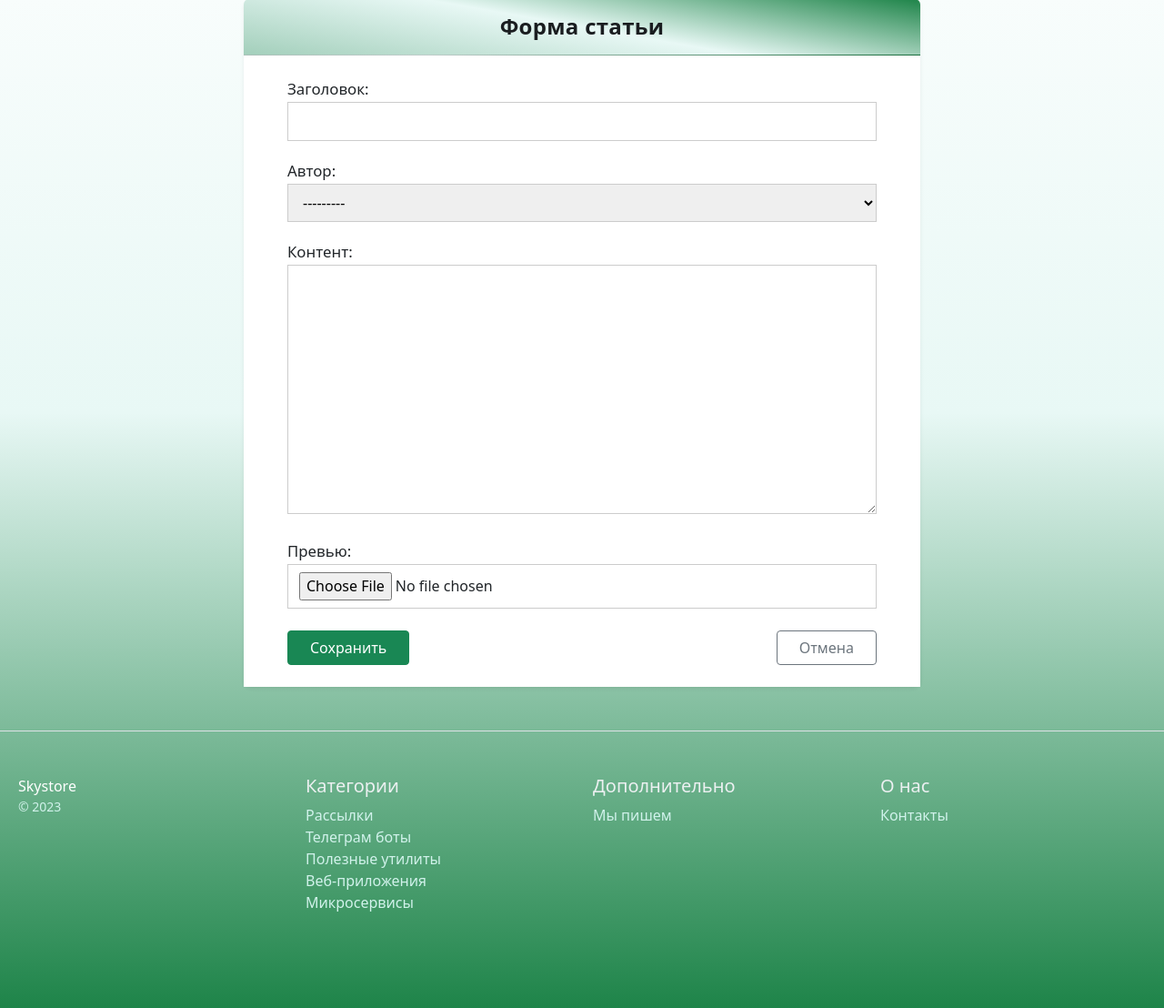
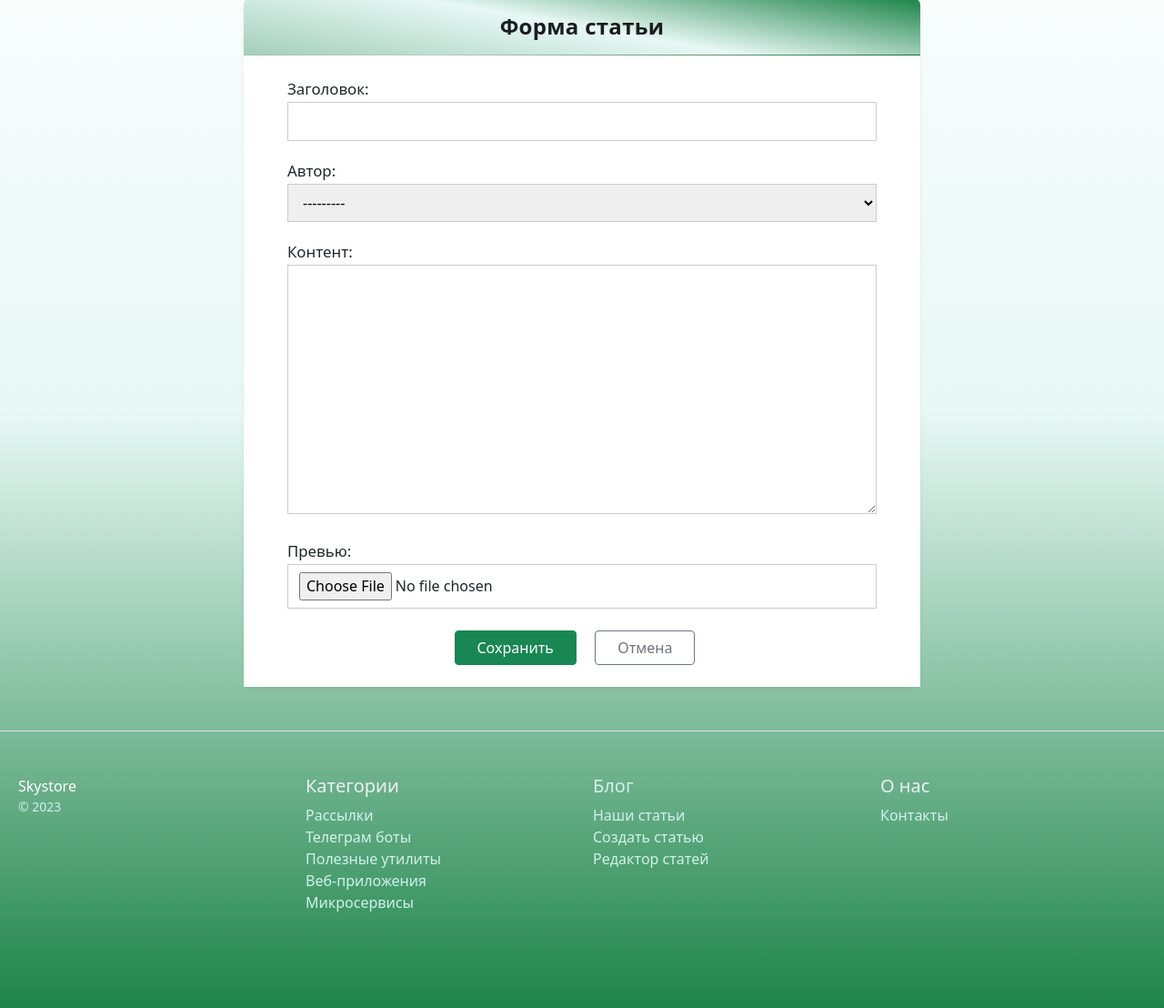
Before and after one commit to simbarilion/Ecommerce_app, a Django app: page /blog/blogposts_editor/create/ in a window 1280 px wide. Shown: the part 201-1309 px from the top of the page at 91% size. Run offline with Django 5.2, Linux system fonts and the light colour scheme; data comes from the database, SQL or seed files in the repository; parts of the project's set-up code (start-up, migrations or seed data) failed here and were passed over; some libraries are stand-ins or nearby versions.

Commit message:
modified footer

```diff
--- a/blog/templates/blog/blogpost_form.html
+++ b/blog/templates/blog/blogpost_form.html
@@ -19,12 +19,14 @@
                         </div>
 
                         <div class="d-flex justify-content-between align-items-center mt-4 gap-3">
-                            <button type="submit" class="btn btn-success px-4">
-                                Сохранить
-                            </button>
-                            <a href="{% url 'blog:blogpost_list' %}" class="btn btn-outline-secondary px-4">
-                                Отмена
-                            </a>
+                            <div class="flex-grow-1 text-center">
+                                <button type="submit" class="btn btn-success px-4">
+                                    Сохранить
+                                </button>
+                                <a href="{% url 'blog:blogpost_list' %}" class="btn btn-outline-secondary px-4 mx-3">
+                                    Отмена
+                                </a>
+                            </div>
                         </div>
                     </form>
                 </div>
--- a/blog/templates/blog/blogpost_list_detail.html
+++ b/blog/templates/blog/blogpost_list_detail.html
@@ -5,10 +5,7 @@
 
 {% block content %}
     <section class="container mx-auto p-6">
-
-        <div class="header">
-            <h1>Редактор статей</h1>
-        </div>
+        {% include "blog/includes/blogpost_editor_header.html" %}
 
         <h2>{{ post.title }}</h2>
         <p class="mt-4">Автор: {{ post.author.first_name }} {{ post.author.last_name }}</p>
--- a/templates/includes/footer.html
+++ b/templates/includes/footer.html
@@ -15,9 +15,11 @@
             </ul>
         </div>
         <div class="col-6 col-md">
-            <h5>Дополнительно</h5>
+            <h5><a class="text-muted" href="{% url 'blog:blog_main' %}">Блог</a></h5>
             <ul class="list-unstyled text-small">
-                <li><a class="text-muted" href="#">Мы пишем</a></li>
+                <li><a class="text-muted" href="{% url 'blog:blogposts' %}">Наши статьи</a></li>
+                <li><a class="text-muted" href="{% url 'blog:blogpost_create' %}">Создать статью</a></li>
+                <li><a class="text-muted" href="{% url 'blog:blogpost_list' %}">Редактор статей</a></li>
             </ul>
         </div>
         <div class="col-6 col-md">
```
